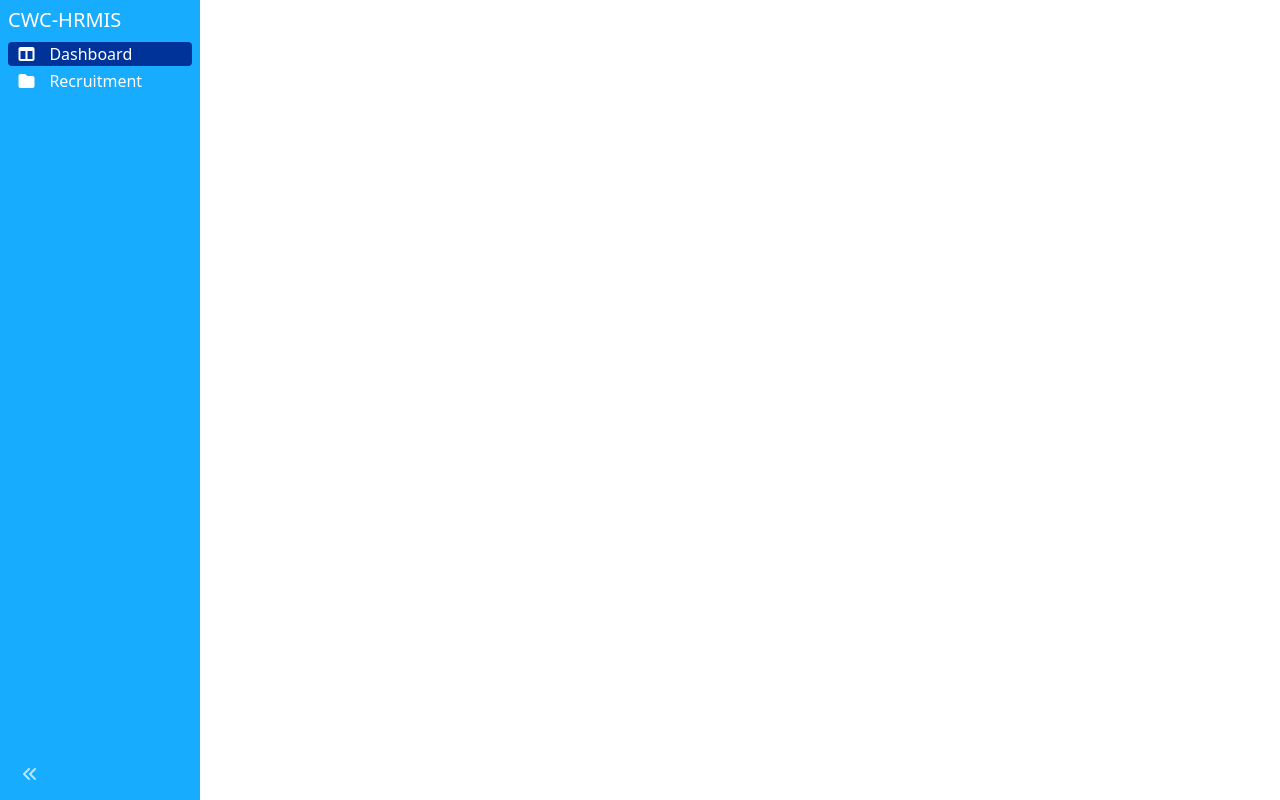
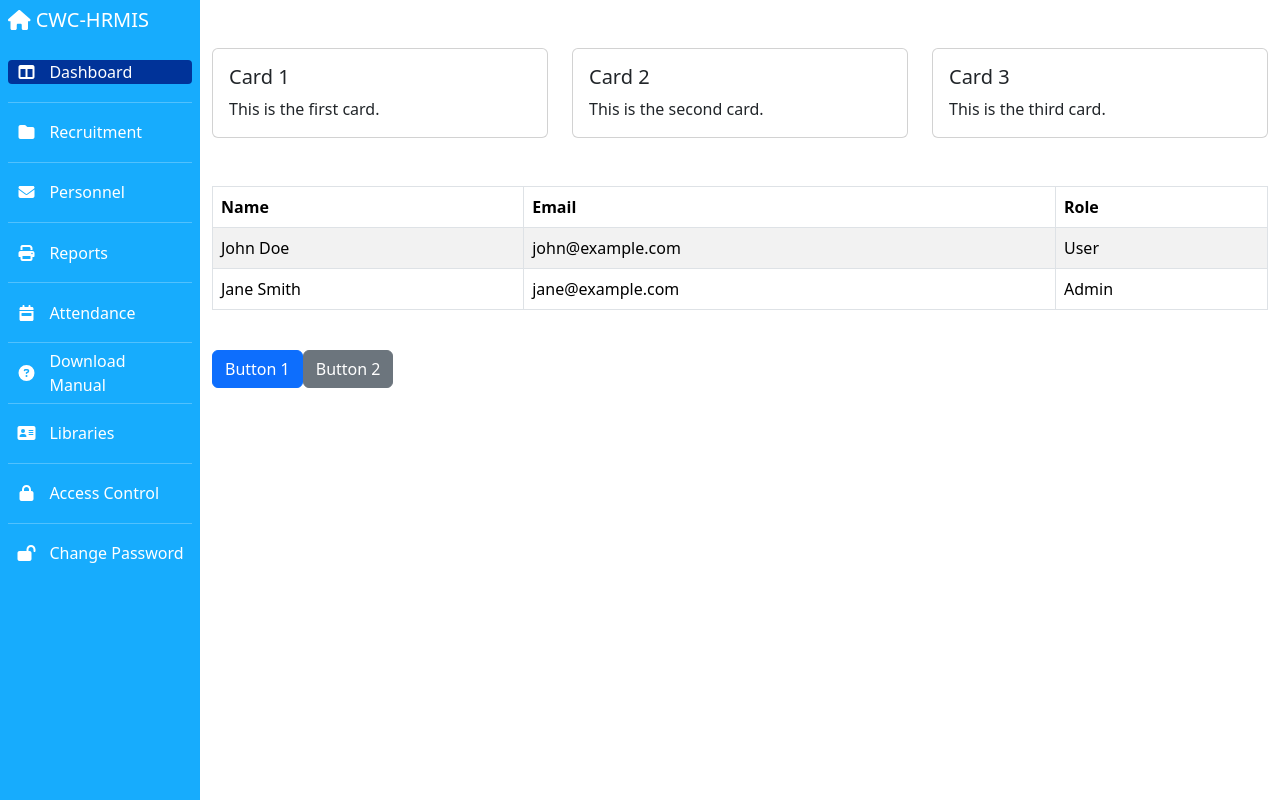
Before and after one commit to gledesma-misu/cwc-hrmis, a Vue app: page /dashboard in a window 1280 px wide. Built offline with nearby package versions, Linux system fonts and the light colour scheme.

Commit message:
Initial Commit

```diff
--- a/src/components/Sidebar/Sidebar.vue
+++ b/src/components/Sidebar/Sidebar.vue
@@ -1,26 +1,34 @@
 <template>
     <div class="sidebar" :style="{ width: sidebarWidth }">
-        <h5>
+        <h5 class="icon">
             <span v-if="collapsed">
-                <h1>C</h1>
+               <i class="fas fa-home"></i>
             </span>
-            <span v-else>CWC-HRMIS</span>
+            <div v-else><i class="fas fa-home"></i> CWC-HRMIS</div>
         </h5>
 
         <!-- <SidebarLink to="/" icon="fas fa-home">Home</SidebarLink> -->
         <SidebarLink to="/dashboard" icon="fas fa-columns">Dashboard</SidebarLink>
+        <hr class="hr hr-blurry" />
         <SidebarLink to="/publishment" icon="fa-solid fa-folder">Recruitment</SidebarLink>
-        <!-- <SidebarLink to="/dashboard" icon="fa-solid fa-envelope">Personnel</SidebarLink>
-        <SidebarLink to="/dashboard" icon="fa-solid fa-print">Reports</SidebarLink>
-        <SidebarLink to="/dashboard" icon="fa-solid fa-calendar-week">Attendance</SidebarLink>
-        <SidebarLink to="/dashboard" icon="fa-solid fa-circle-question">Download Manual</SidebarLink>
-        <SidebarLink to="/dashboard" icon="fa-solid fa-address-card">Libraries</SidebarLink>
-        <SidebarLink to="/dashboard" icon="fa-solid fa-lock">Access Control</SidebarLink>
-        <SidebarLink to="/dashboard" icon="fa-solid fa-lock-open">Change Password</SidebarLink> -->
+        <hr class="hr hr-blurry" />
+        <SidebarLink to="/personnel" icon="fa-solid fa-envelope">Personnel</SidebarLink>
+        <hr class="hr hr-blurry" />
+        <SidebarLink to="/" icon="fa-solid fa-print">Reports</SidebarLink>
+        <hr class="hr hr-blurry" />
+        <SidebarLink to="/" icon="fa-solid fa-calendar-week">Attendance</SidebarLink>
+        <hr class="hr hr-blurry" />
+        <SidebarLink to="/" icon="fa-solid fa-circle-question">Download Manual</SidebarLink>
+        <hr class="hr hr-blurry" />
+        <SidebarLink to="/" icon="fa-solid fa-address-card">Libraries</SidebarLink>
+        <hr class="hr hr-blurry" />
+        <SidebarLink to="/" icon="fa-solid fa-lock">Access Control</SidebarLink>
+        <hr class="hr hr-blurry" />
+        <SidebarLink to="/" icon="fa-solid fa-lock-open">Change Password</SidebarLink>
 
-        <span class="collapse-icon" :class="{ 'rotate-180': collapsed }" @click="toggleSidebar">
+        <!-- <span class="collapse-icon" :class="{ 'rotate-180': collapsed }" @click="toggleSidebar">
             <i class="fas fa-angle-double-left" />
-        </span>
+        </span> -->
     </div>
 </template>
 
@@ -66,10 +74,12 @@ export default {
     flex-direction: column;
 }
 
-.sidebar h1 {
+.sidebar icon {
     height: 2.5em;
 }
-
+.icon{
+    padding-bottom: 10%;
+}
 .collapse-icon {
     position: absolute;
     bottom: 0;
--- a/src/router/index.js
+++ b/src/router/index.js
@@ -1,16 +1,25 @@
 import { createRouter, createWebHistory } from 'vue-router'
+import Login from '@/views/UserLoginView.vue';
 import DashboardView from '../views/DashboardView.vue'
-import UserLoginView from '../views/UserLoginView.vue'
 import UserRegistrationView from '../views/UserRegistrationView.vue'
 import RecPublishmentView from '../views/RecPublishmentView.vue'
+import PersonnelView from '../views/PersonnelView.vue'
 
 const router = createRouter({
   history: createWebHistory(import.meta.env.BASE_URL),
   routes: [
     {
-      path: '/',
-      name: 'login',
-      component: UserLoginView
+      path: '/', redirect: '/login'
+    }, // Redirect to login by default
+    {
+      path: '/login', component: () => import('@/views/UserLoginView.vue')
+    },
+
+    {
+      path: '/dashboard',
+      name: 'dashboard',
+      component: DashboardView,
+      meta: { requiresAuth: true },
     },
     {
       path: '/registration',
@@ -18,17 +27,35 @@ const router = createRouter({
       component: UserRegistrationView
     },
     {
-      path: '/dashboard',
-      name: 'dashboard',
-      component: DashboardView
-    },
-    {
       path: '/publishment',
       name: 'publishment',
       component: RecPublishmentView
+    },
+    {
+      path: '/personnel',
+      name: 'personnel',
+      component: PersonnelView
     },
 
   ]
 })
 
+// Add a navigation guard to check authentication status
+router.beforeEach((to, from, next) => {
+  if (to.matched.some(record => record.meta.requiresAuth)) {
+    // Check if the user is authenticated (you can implement your own logic here)
+    const isAuthenticated = /* Implement your authentication logic here */ true;
+
+    if (!isAuthenticated) {
+      // Redirect to the login page if not authenticated
+      next('/login');
+    } else {
+      // Proceed to the requested route if authenticated
+      next();
+    }
+  } else {
+    next(); // Allow access to routes that don't require authentication
+  }
+});
+
 export default router
--- a/src/views/DashboardView.vue
+++ b/src/views/DashboardView.vue
@@ -1,14 +1,99 @@
 <template>
   <Sidebar />
   <div :style="{ 'margin-left': sidebarWidth }">
-    <router-view />
+    <div class="container mt-5">
+      <div class="row">
+        <!-- Card 1 -->
+        <div class="col-md-4 mb-4">
+          <div class="card">
+            <div class="card-body">
+              <h5 class="card-title">Card 1</h5>
+              <p class="card-text">This is the first card.</p>
+            </div>
+          </div>
+        </div>
+
+        <!-- Card 2 -->
+        <div class="col-md-4 mb-4">
+          <div class="card">
+            <div class="card-body">
+              <h5 class="card-title">Card 2</h5>
+              <p class="card-text">This is the second card.</p>
+            </div>
+          </div>
+        </div>
+
+        <!-- Card 3 -->
+        <div class="col-md-4 mb-4">
+          <div class="card">
+            <div class="card-body">
+              <h5 class="card-title">Card 3</h5>
+              <p class="card-text">This is the third card.</p>
+            </div>
+          </div>
+        </div>
+      </div>
+
+      <!-- DataTable -->
+      <div class="row mt-4">
+        <div class="col-md-12">
+          <table id="example" class="table table-striped table-bordered">
+            <thead>
+              <tr>
+                <th>Name</th>
+                <th>Email</th>
+                <th>Role</th>
+              </tr>
+            </thead>
+            <tbody>
+              <tr>
+                <td>John Doe</td>
+                <td>john@example.com</td>
+                <td>User</td>
+              </tr>
+              <tr>
+                <td>Jane Smith</td>
+                <td>jane@example.com</td>
+                <td>Admin</td>
+              </tr>
+            </tbody>
+          </table>
+        </div>
+      </div>
+
+      <!-- Buttons -->
+      <div class="row mt-4">
+        <div class="col-md-12">
+          <button class="btn btn-primary">Button 1</button>
+          <button class="btn btn-secondary">Button 2</button>
+        </div>
+      </div>
+    </div>
   </div>
 </template>
 
 <script setup>
 import { RouterLink, RouterView } from "vue-router";
 import Sidebar from '../components/Sidebar/Sidebar.vue'
-import {sidebarWidth } from '../components/Sidebar/state'
+import { sidebarWidth } from '../components/Sidebar/state'
 </script>
 
-<style lang="scss" scoped></style>
+<style  scoped>
+/* Add custom styles here */
+.custom-card {
+  background-color: #f5f5f5;
+  border: 1px solid #ccc;
+}
+
+.custom-card .card-title {
+  color: #333;
+}
+
+.custom-table {
+  width: 100%;
+}
+
+.custom-button {
+  margin-right: 10px;
+}
+</style>
--- /dev/null
+++ b/src/views/PersonnelView.vue
@@ -0,0 +1,22 @@
+<template>
+    <Sidebar />
+    <div :style="{ 'margin-left': sidebarWidth }">
+        <div class="container">
+        </div>
+    </div>
+</template>
+
+<script>
+import Sidebar from '../components/Sidebar/Sidebar.vue'
+import Navbar from '../components/NavBar/Navbar.vue'
+
+export default {
+    name: 'Recruitment Publishment',
+    components: {
+        Navbar,
+        Sidebar,
+    },
+}
+</script>
+
+<style lang="scss" scoped></style>
--- /dev/null
+++ b/src/views/RecPublishment/ApplicantsView.vue
@@ -0,0 +1,13 @@
+<template>
+    <div>
+        <h3>Applicants</h3>
+    </div>
+</template>
+
+<script setup>
+
+</script>
+
+<style lang="scss" scoped>
+
+</style>
--- /dev/null
+++ b/src/views/RecPublishment/JobLibrariesView.vue
@@ -0,0 +1,13 @@
+<template>
+    <div>
+        <h3>Job Library</h3>
+    </div>
+</template>
+
+<script setup>
+
+</script>
+
+<style lang="scss" scoped>
+
+</style>
--- a/src/views/UserLoginView.vue
+++ b/src/views/UserLoginView.vue
@@ -1,52 +1,112 @@
 <template>
-    <div>
-        <div class="container">
-            <h1>Login</h1>
+    <div class="login-container">
+      <h2>CWC-HRMIS</h2>
       <form @submit.prevent="login">
-                <div class="mb-3">
-                    <label for="username" class="form-label">Username</label>
-                    <input v-model="username" type="text" class="form-control" id="username" required>
+        <div class="form-group">
+          <label for="username">Username:</label>
+          <input type="text" id="username" v-model="username" required />
         </div>
-                <div class="mb-3">
-                    <label for="password" class="form-label">Password</label>
-                    <input v-model="password" type="password" class="form-control" id="password" required>
+        <div class="form-group">
+          <label for="password">Password:</label>
+          <input type="password" id="password" v-model="password" required />
         </div>
-                <button type="submit" class="btn btn-primary">Login</button>
+        <div class="form-actions">
+          <button type="submit" class="login-button">Login</button>
+          <button type="button" class="register-button" @click="goToRegistration">Register</button>
+        </div>
       </form>
-            <button @click="goToRegistration" class="btn btn-primary">Register</button>
-        </div>
+      <p class="error" v-if="errorMessage">{{ errorMessage }}</p>
     </div>
   </template>
 
   <script>
-
   export default {
     data() {
       return {
         username: "",
         password: "",
+        errorMessage: "",
       };
     },
     methods: {
       login() {
-            // Perform authentication logic here, e.g., make an API request to verify credentials
-            // For simplicity, let's assume successful login for now
-            const isAuthenticated = true;
-
-            if (isAuthenticated) {
-                // Redirect to the dashboard upon successful login
-                this.$router.push("/dashboard");
+        // Check if the username and password match the hardcoded values
+        if (this.username === "admin" && this.password === "admin") {
+          // Successful login, navigate to the dashboard
+          this.errorMessage = "";
+          this.$router.push('/dashboard'); // Use Vue Router to navigate
         } else {
-                // Handle authentication failure, show error message, etc.
+          // Incorrect username or password
+          this.errorMessage = "Incorrect username or password";
         }
       },
-
       goToRegistration() {
-            // Redirect to the registration page
-            this.$router.push("/registration");
+        // Implement the logic to navigate to the registration page
+        // For this example, let's assume you have a '/registration' route
+        this.$router.push('/registration');
       },
     },
   };
   </script>
 
-<style lang="scss" scoped></style>
+  <style scoped>
+  .login-container {
+    max-width: 300px;
+    margin: 0 auto;
+    padding: 20px;
+    border: 1px solid #ccc;
+    border-radius: 5px;
+    background-color: #fff;
+    box-shadow: 0px 0px 10px rgba(0, 0, 0, 0.1);
+  }
+
+  h2 {
+    text-align: center;
+  }
+
+  .form-group {
+    margin-bottom: 10px;
+  }
+
+  label {
+    display: block;
+    font-weight: bold;
+  }
+
+  input[type="text"],
+  input[type="password"] {
+    width: 100%;
+    padding: 10px;
+    border: 1px solid #ccc;
+    border-radius: 3px;
+  }
+
+  .form-actions {
+    text-align: center;
+  }
+
+  .login-button {
+    background-color: #007bff;
+    color: #fff;
+    border: none;
+    border-radius: 3px;
+    padding: 10px 20px;
+    cursor: pointer;
+    margin-right: 10px;
+  }
+
+  .register-button {
+    background-color: #28a745;
+    color: #fff;
+    border: none;
+    border-radius: 3px;
+    padding: 10px 20px;
+    cursor: pointer;
+  }
+
+  .error {
+    color: red;
+    text-align: center;
+    margin-top: 10px;
+  }
+  </style>
```
Also changed, not shown: src/App.vue (+37 -6 lines), src/components/NavBar/Navbar.vue (added, +65 -0 lines), src/views/RecPublishment/EmployeeTrainingsView.vue (added, +13 -0 lines), src/views/RecPublishment/RecPublishingView.vue (added, +15 -0 lines), src/views/RecPublishmentView.vue (+69 -4 lines). Lines whose indentation alone changed are shown as unchanged.
